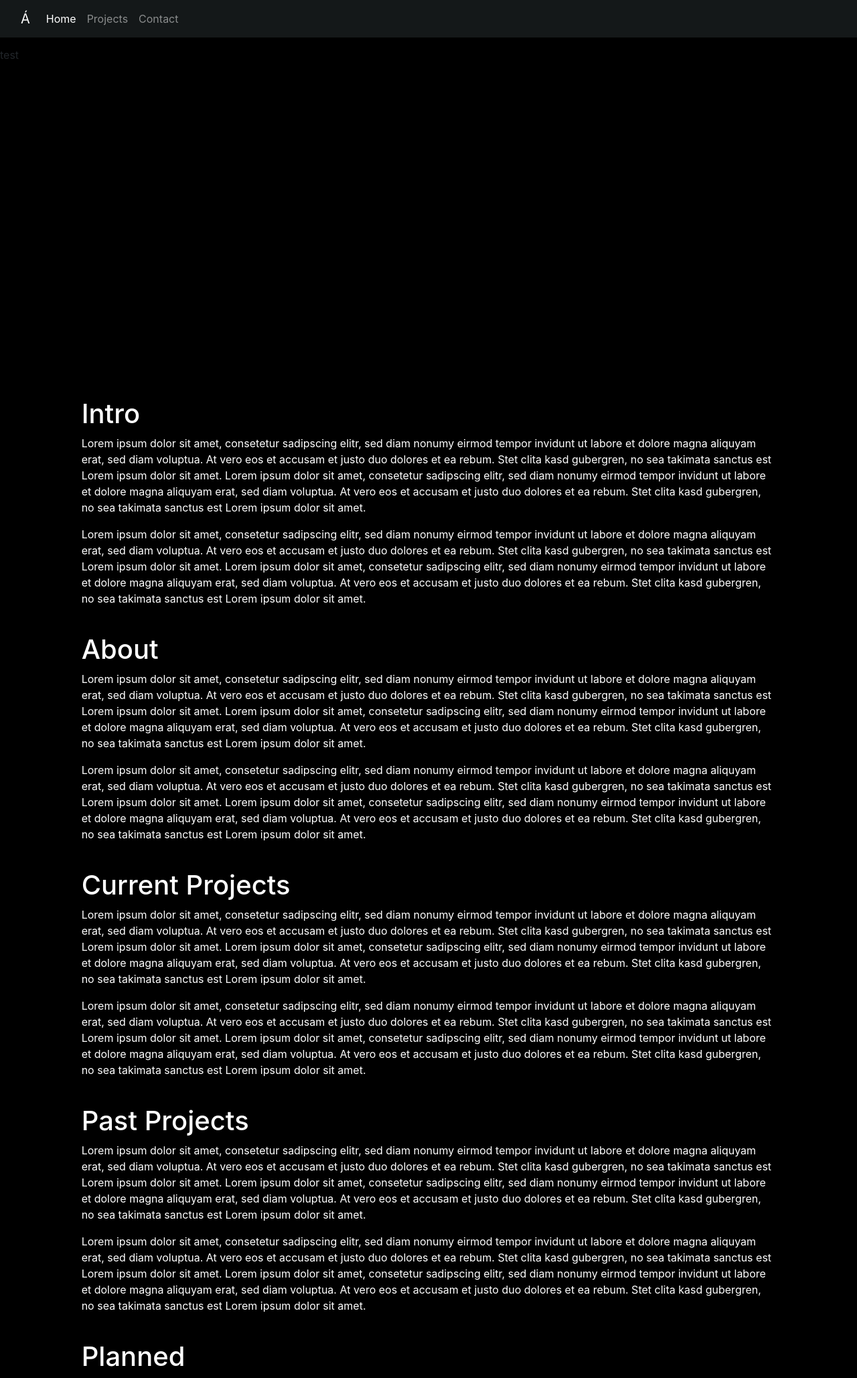
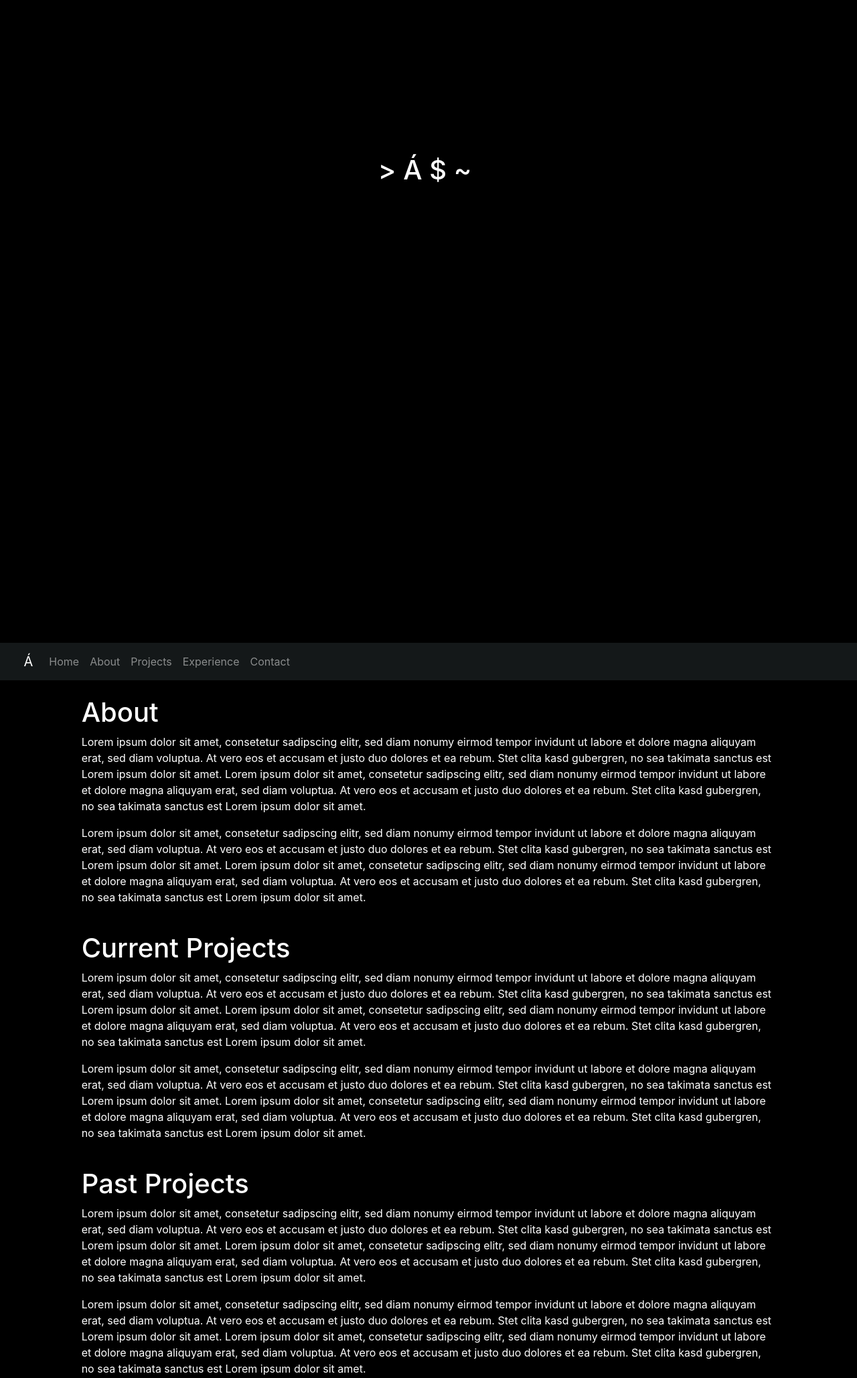
Before and after one commit to FlyingMagikarp/afdz, a PHP site: page / in a window 1280 px wide. Shown: the top 2058 px of the page at 67% size. Run offline with PHP 8.4, Linux system fonts and the light colour scheme; some libraries are stand-ins or nearby versions.

Commit message:
nobody is gonna read this anyway

```diff
--- a/css/style.css
+++ b/css/style.css
@@ -1,6 +1,12 @@
 .main {
     background-color: #000000;
     color: #ffffff;
+}
+
+.intro {
+    text-align: center;
+    padding-top:10em;
+    /*color: #00ff00;*/
 }
 
 body {
@@ -22,10 +28,19 @@ footer {
     padding-top: 70px;
 }
 
+.anchor-about {
+    height: 0px;
+
+}
+
 .navbar-dark {
     background-color: #141819 !important;
 }
 
+#navbar-fixed-hidden {
+    display: none;
+}
+
 .testdiv {
-    height: 500px;
+    height: 100%;
 }
--- a/index.php
+++ b/index.php
@@ -9,13 +9,10 @@
 
 
 </head>
+<a name="intro" class="hidden"></a>
 <body>
-    <!-- Intro -->
-    <div class="testdiv">
-        test
-    </div>
-    <!-- Navbar -->
-    <nav class="navbar fixed-top navbar-expand-lg navbar-dark bg-dark">
+    <!-- Navbar fixed -->
+    <nav class="navbar fixed-top navbar-expand-lg navbar-dark bg-dark" id="navbar-fixed-hidden">
     <div class="container-fluid">
     <a class="navbar-brand" href="index.php">Á</a>
     <button class="navbar-toggler" type="button" data-toggle="collapse" data-target="#navbarSupportedContent" aria-controls="navbarSupportedContent" aria-expanded="false" aria-label="Toggle navigation">
@@ -24,43 +21,84 @@
 
     <div class="collapse navbar-collapse" id="navbarSupportedContent">
         <ul class="navbar-nav mr-auto">
-            <li class="nav-item active">
-                <a class="nav-link localLink" href="#anch3">Home <span class="sr-only">(current)</span></a>
+            <li class="nav-item">
+                <a class="nav-link localLink" href="#" id="introLink">Home</a>
             </li>
             <li class="nav-item">
-                <a class="nav-link localLink" href="#anch4">Projects</a>
+                <a class="nav-link localLink" href="#about">About</a>
             </li>
             <li class="nav-item">
-                <a class="nav-link localLink" href="#anch5">Contact</a>
+                <a class="nav-link localLink" href="#current_proj">Projects</a>
+            </li>
+            <li class="nav-item">
+                <a class="nav-link localLink" href="#experience">Experience</a>
+            </li>
+            <li class="nav-item">
+                <a class="nav-link localLink" href="#contact">Contact</a>
             </li>
         </ul>
     </div>
     </div>
     </nav>
 
-<div class="main">
+    <!-- Intro section -->
+<div class="intro main">
+    <div class="container-fluid">
+
+        <!-- Intro -->
+        <div class="testdiv">
+            <h1>
+                > Á $ ~&nbsp;<a href="" class="typewrite" data-period="2000" data-type='[ "Welcome to my website.", "Enjoy!" ]'>
+                    <span class="wrap"></span>
+                </a>
+            </h1>
+        </div>
+    </div>
+</div>
+
+
+    <!-- Static navbar -->
+    <nav class="navbar navbar-expand-lg navbar-dark bg-dark" id="navbar-static">
+        <a name="about" class="">&nbsp;</a>
+        <div class="container-fluid">
+            <a class="navbar-brand" href="index.php">Á</a>
+            <button class="navbar-toggler" type="button" data-toggle="collapse" data-target="#navbarSupportedContent" aria-controls="navbarSupportedContent" aria-expanded="false" aria-label="Toggle navigation">
+                <span class="navbar-toggler-icon"></span>
+            </button>
+
+            <div class="collapse navbar-collapse" id="navbarSupportedContent">
+                <ul class="navbar-nav mr-auto">
+                    <li class="nav-item">
+                        <a class="nav-link localLink" href="#" id="introLink">Home</a>
+                    </li>
+                    <li class="nav-item">
+                        <a class="nav-link localLink" href="#about">About</a>
+                    </li>
+                    <li class="nav-item">
+                        <a class="nav-link localLink" href="#current_proj">Projects</a>
+                    </li>
+                    <li class="nav-item">
+                        <a class="nav-link localLink" href="#experience">Experience</a>
+                    </li>
+                    <li class="nav-item">
+                        <a class="nav-link localLink" href="#contact">Contact</a>
+                    </li>
+                </ul>
+            </div>
+        </div>
+    </nav>
+
+
+
+<!-- Main section -->
+<div class="main sections">
     <div class="container-fluid">
         <div class="row">
             <div class="col-sm-1 col-md-1"></div>
             <div class="col-sm-10 col-md-10">
-                <!-- Intro -->
-                <a name="anch1" class="anchor">&nbsp;</a>
-                <h1>Intro</h1>
-                <p>
-                    Lorem ipsum dolor sit amet, consetetur sadipscing elitr, sed diam nonumy eirmod tempor invidunt ut labore et dolore magna aliquyam erat, sed diam voluptua. At vero eos et accusam et justo duo dolores et ea rebum. Stet clita kasd gubergren, no sea takimata sanctus est Lorem ipsum dolor sit amet. Lorem ipsum dolor sit amet, consetetur sadipscing elitr, sed diam nonumy eirmod tempor invidunt ut labore et dolore magna aliquyam erat, sed diam voluptua. At vero eos et accusam et justo duo dolores et ea rebum. Stet clita kasd gubergren, no sea takimata sanctus est Lorem ipsum dolor sit amet.
-                </p>
-                <p>
-                    Lorem ipsum dolor sit amet, consetetur sadipscing elitr, sed diam nonumy eirmod tempor invidunt ut labore et dolore magna aliquyam erat, sed diam voluptua. At vero eos et accusam et justo duo dolores et ea rebum. Stet clita kasd gubergren, no sea takimata sanctus est Lorem ipsum dolor sit amet. Lorem ipsum dolor sit amet, consetetur sadipscing elitr, sed diam nonumy eirmod tempor invidunt ut labore et dolore magna aliquyam erat, sed diam voluptua. At vero eos et accusam et justo duo dolores et ea rebum. Stet clita kasd gubergren, no sea takimata sanctus est Lorem ipsum dolor sit amet.
-                </p>
-            </div>
-            <div class="col-sm-1 col-md-1"></div>
-        </div>
-        <div class="row">
-            <div class="col-sm-1 col-md-1"></div>
-            <div class="col-sm-10 col-md-10">
                 <!-- About -->
-                <a name="about" class="anchor">&nbsp;</a>
-                <h1>About</h1>
+                <a name="space" class="anchor">&nbsp;</a>
+                <section id="1"><h1>About</h1></section>
                 <p>
                     Lorem ipsum dolor sit amet, consetetur sadipscing elitr, sed diam nonumy eirmod tempor invidunt ut labore et dolore magna aliquyam erat, sed diam voluptua. At vero eos et accusam et justo duo dolores et ea rebum. Stet clita kasd gubergren, no sea takimata sanctus est Lorem ipsum dolor sit amet. Lorem ipsum dolor sit amet, consetetur sadipscing elitr, sed diam nonumy eirmod tempor invidunt ut labore et dolore magna aliquyam erat, sed diam voluptua. At vero eos et accusam et justo duo dolores et ea rebum. Stet clita kasd gubergren, no sea takimata sanctus est Lorem ipsum dolor sit amet.
                 </p>
@@ -75,7 +113,7 @@
             <div class="col-sm-10 col-md-10">
                 <!-- Current Projects -->
                 <a name="current_proj" class="anchor">&nbsp;</a>
-                <h1>Current Projects</h1>
+                <section id="2"><h1>Current Projects</h1></section>
                 <p>
                     Lorem ipsum dolor sit amet, consetetur sadipscing elitr, sed diam nonumy eirmod tempor invidunt ut labore et dolore magna aliquyam erat, sed diam voluptua. At vero eos et accusam et justo duo dolores et ea rebum. Stet clita kasd gubergren, no sea takimata sanctus est Lorem ipsum dolor sit amet. Lorem ipsum dolor sit amet, consetetur sadipscing elitr, sed diam nonumy eirmod tempor invidunt ut labore et dolore magna aliquyam erat, sed diam voluptua. At vero eos et accusam et justo duo dolores et ea rebum. Stet clita kasd gubergren, no sea takimata sanctus est Lorem ipsum dolor sit amet.
                 </p>
@@ -120,7 +158,7 @@
             <div class="col-sm-10 col-md-10">
                 <!-- Experience -->
                 <a name="experience" class="anchor">&nbsp;</a>
-                <h1>Experience</h1>
+                <section id="3"><h1>Experience</h1></section>
                 <p>
                     Lorem ipsum dolor sit amet, consetetur sadipscing elitr, sed diam nonumy eirmod tempor invidunt ut labore et dolore magna aliquyam erat, sed diam voluptua. At vero eos et accusam et justo duo dolores et ea rebum. Stet clita kasd gubergren, no sea takimata sanctus est Lorem ipsum dolor sit amet. Lorem ipsum dolor sit amet, consetetur sadipscing elitr, sed diam nonumy eirmod tempor invidunt ut labore et dolore magna aliquyam erat, sed diam voluptua. At vero eos et accusam et justo duo dolores et ea rebum. Stet clita kasd gubergren, no sea takimata sanctus est Lorem ipsum dolor sit amet.
                 </p>
@@ -135,7 +173,7 @@
             <div class="col-sm-10 col-md-10">
                 <!-- Contact -->
                 <a name="contact" class="anchor">&nbsp;</a>
-                <h1>Contact</h1>
+                <section id="4"><h1>Contact</h1></section>
                 <p>
                     Lorem ipsum dolor sit amet, consetetur sadipscing elitr, sed diam nonumy eirmod tempor invidunt ut labore et dolore magna aliquyam erat, sed diam voluptua. At vero eos et accusam et justo duo dolores et ea rebum. Stet clita kasd gubergren, no sea takimata sanctus est Lorem ipsum dolor sit amet. Lorem ipsum dolor sit amet, consetetur sadipscing elitr, sed diam nonumy eirmod tempor invidunt ut labore et dolore magna aliquyam erat, sed diam voluptua. At vero eos et accusam et justo duo dolores et ea rebum. Stet clita kasd gubergren, no sea takimata sanctus est Lorem ipsum dolor sit amet.
                 </p>
@@ -161,7 +199,7 @@
             </li>
             <li class="list-inline-item">
                 <a class="btn-floating btn-sm mx-1" href="https://www.linkedin.com/in/afdz1">
-                    <img class="social" src="res/img/linkedin.png">
+                    <img class="social" src="res/img/linkedin_black.png">
                 </a>
             </li>
         </ul>
@@ -179,6 +217,7 @@
 <!--/.Footer-->
 
 <script type="text/javascript">
+    // Smooth scrolling when clicking on links
     $(document).ready(function(){
         $('.localLink').click(function() {
             if (location.pathname.replace(/^\//,'') == this.pathname.replace(/^\//,'')
@@ -195,6 +234,89 @@
             }
         });
     });
+
+    // Fancy navbar shit
+    $(document).ready(function(){
+        $(window).on('scroll',function() {
+            var scrolltop = $(this).scrollTop();
+
+            var $nav = $("#navbar-static");
+            if(scrolltop >= $nav.offset().top + $nav.height()) {
+                $('#navbar-fixed-hidden').fadeIn(250);
+            }
+            else {
+                $('#navbar-fixed-hidden').fadeOut(250);
+            }
+        });
+    });
+
+    // scroll to top
+    jQuery('#introLink').click(function(e){
+        document.body.scrollTop = 0; // For Safari
+        document.documentElement.scrollTop = 0; // For chrome, Firefox, IE and opera
+        return false;
+    });
+
+
+    //fancy typewriter shit
+    $(document).ready(function(){
+        var TxtType = function(el, toRotate, period) {
+            this.toRotate = toRotate;
+            this.el = el;
+            this.loopNum = 0;
+            this.period = parseInt(period, 10) || 2000;
+            this.txt = '';
+            this.tick();
+            this.isDeleting = false;
+        };
+
+        TxtType.prototype.tick = function() {
+            var i = this.loopNum % this.toRotate.length;
+            var fullTxt = this.toRotate[i];
+
+            if (this.isDeleting) {
+                this.txt = fullTxt.substring(0, this.txt.length - 1);
+            } else {
+                this.txt = fullTxt.substring(0, this.txt.length + 1);
+            }
+
+            this.el.innerHTML = '<span class="wrap">'+this.txt+'</span>';
+
+            var that = this;
+            var delta = 200 - Math.random() * 100;
+
+            if (this.isDeleting) { delta /= 2; }
+
+            if (!this.isDeleting && this.txt === fullTxt) {
+                delta = this.period;
+                this.isDeleting = true;
+            } else if (this.isDeleting && this.txt === '') {
+                this.isDeleting = false;
+                this.loopNum++;
+                delta = 500;
+            }
+
+            setTimeout(function() {
+                that.tick();
+            }, delta);
+        };
+
+        window.onload = function() {
+            var elements = document.getElementsByClassName('typewrite');
+            for (var i=0; i<elements.length; i++) {
+                var toRotate = elements[i].getAttribute('data-type');
+                var period = elements[i].getAttribute('data-period');
+                if (toRotate) {
+                    new TxtType(elements[i], JSON.parse(toRotate), period);
+                }
+            }
+            // INJECT CSS
+            var css = document.createElement("style");
+            css.type = "text/css";
+            css.innerHTML = ".typewrite > .wrap { border-right: 0.08em solid #fff}";
+            document.body.appendChild(css);
+        };
+    });
 </script>
 
 
```
Also changed, not shown: TODO.txt (+2 -5 lines), res/img/linkedin_black.png (added).
